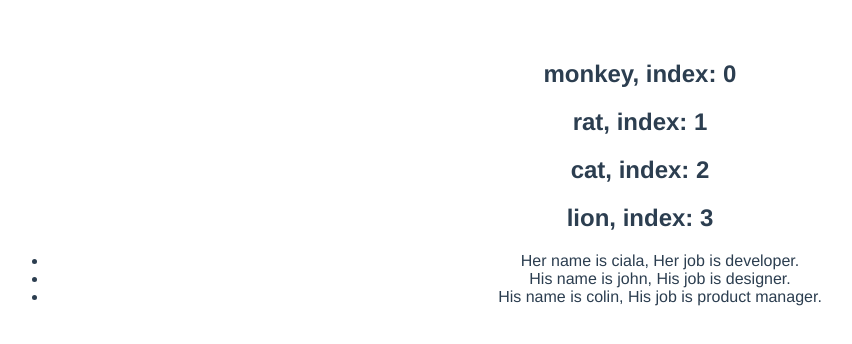
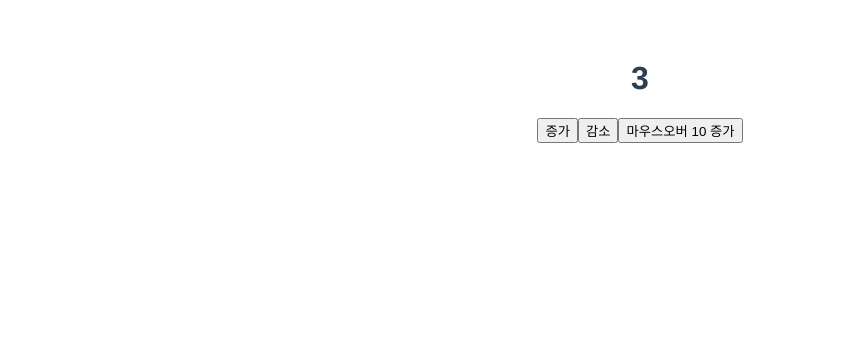
Before and after one commit to kimji9663/vue-practice, a Vue app: page / in a window 1280 px wide. Shown: the top 344 px of the page, without its empty margins (0-852 px from the left). Built offline with nearby package versions, Linux system fonts and the light colour scheme.

Commit message:
vue 이벤트 연습1

```diff
--- a/src/App.vue
+++ b/src/App.vue
@@ -1,12 +1,9 @@
 <template>
   <div>
-    <h2 v-for="(animal, index) in animals" :key="index">{{ animal }}, index: {{ index }}</h2>
-    <ul>
-      <li v-for="(user, index) in users" :key="index">
-        {{ user.gender==='female' ? 'Her' : 'His'}} name is {{ user.name }},
-        {{ user.gender==='female' ? 'Her' : 'His'}} job is {{ user.job }}.
-      </li>
-    </ul>
+    <h1>{{count + 3}}</h1>
+    <button v-on:click="addNumber(1)">증가</button>
+    <button v-on:click="addNumber(-1)">감소</button>
+    <button v-on:mouseover="addNumber(10)">마우스오버 10 증가</button>
   </div>
 </template>
 
@@ -15,15 +12,15 @@
     name: 'App',
     data() {
       return {
-        animals: ['monkey', 'rat', 'cat', 'lion'],
-        users: [
-          { name: 'ciala', job: 'developer', gender: 'female'},
-          { name: 'john', job: 'designer', gender: 'male'},
-          { name: 'colin', job: 'product manager', gender: 'male'},
-        ]
-      }
-    }
-  }
+        count: 0,
+      };
+    },
+    methods: {
+      addNumber(value){
+        this.count = this.count + value;
+      },
+    },
+  };
 </script>
 
 <style>
```
